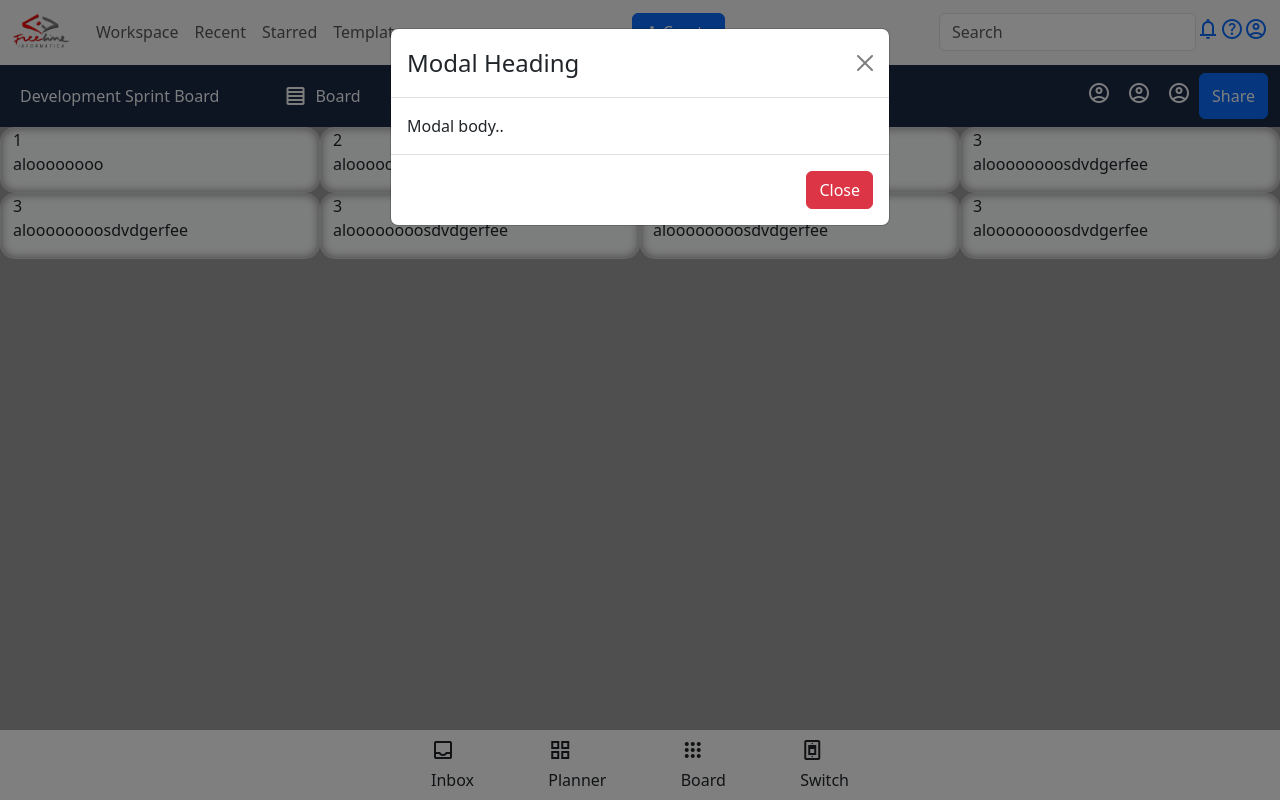
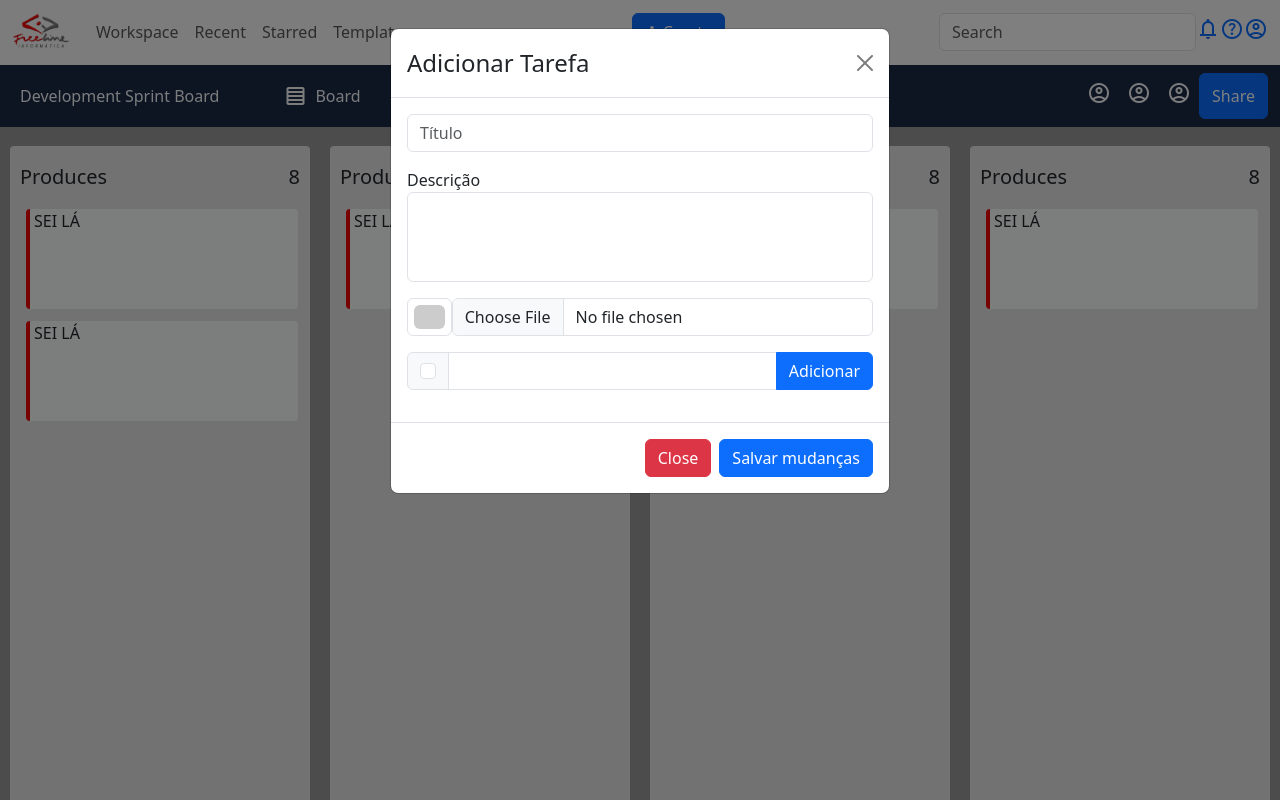
Before and after one commit to carlosvechi/app, a Vue app: page / in a window 1280 px wide. Both pictures are taken after a click on the button "✚ Create". Shown: the top 800 px of the page. Built offline with nearby package versions, Linux system fonts and the light colour scheme.

Commit message:
feat: modal, template & afins

```diff
--- a/package.json
+++ b/package.json
@@ -12,7 +12,8 @@
     "bootstrap": "^5.3.8",
     "bootstrap-vue": "^2.23.1",
     "core-js": "^3.8.3",
-    "vue": "^3.2.13",
+    "draggable": "^4.2.0",
+    "vue": "^3.5.22",
     "vue3-avatar": "^3.1.0"
   },
   "devDependencies": {
--- a/src/App.vue
+++ b/src/App.vue
@@ -2,6 +2,7 @@
   <div class="">
     <div><TheHeader /></div>
     <div><TheTemplate /> </div>
+    <div><TheModal /></div>
     <div><TheFooter /></div>
   </div>
 </template>
@@ -11,6 +12,7 @@
 import TheHeader from './components/TheHeader.vue';
 import TheFooter from './components/TheFooter.vue';
 import TheTemplate from './components/TheTemplate.vue';
+import TheModal from './components/TheModal.vue';
 
 export default {
   name: 'App',
@@ -19,6 +21,7 @@ export default {
     TheHeader,
     TheFooter,
     TheTemplate,
+    TheModal,
   }
   ,
   data() {
@@ -32,11 +35,7 @@ export default {
 
 <style>
 body{
-  background-color: rgb(158, 158, 158) !important;
+  background-color: rgb(153, 153, 153) !important;
 }
 
-.container {
-
-
-}
 </style>
--- /dev/null
+++ b/src/components/TheCard.vue
@@ -0,0 +1,22 @@
+<template>
+    <div class="myCard">
+        <div class="card-body">
+            <p class="m-1">SEI LÁ</p>
+        </div>
+    </div>
+</template>
+
+<script>
+
+</script>
+
+<style>
+.myCard {
+    background-color: #F9FAFB !important;
+    margin: 12px 12px 8px 16px;
+    border-radius: 4px;
+    height: 100px;
+    max-width: 290px;
+    border-left: 4px solid #f00606;
+}
+</style>
--- /dev/null
+++ b/src/components/TheColuna.vue
@@ -0,0 +1,23 @@
+<template>
+    <div class="card-header">
+
+                <!-- define o texto do cabeçalho do card. d-flex é usado para deixar os h5 alinhados, e txt os afasta. -->
+                <div class="d-flex txt">
+                    <h5>Produces</h5>
+                    <h5>8</h5>
+                </div>
+            </div>
+</template>
+
+<script>
+
+</script>
+
+<style>
+.txt {
+    justify-content: space-between;
+}
+.card-header {
+    margin: 19px 10px 10px 10px;
+}
+</style>
--- a/src/components/TheFooter.vue
+++ b/src/components/TheFooter.vue
@@ -1,5 +1,5 @@
 <template>
-<nav class="navbar navbar-expand-sm  navbar-dark fixed-bottom nav-cor">
+<nav class="navbar navbar-expand-sm  navbar-dark  nav-cor">
     <div class="container" style="width: 490px;">
         <div class="mx-4">
             <span class="material-symbols-outlined text-dark">
--- a/src/components/TheHeader.vue
+++ b/src/components/TheHeader.vue
@@ -23,7 +23,7 @@
                     </li>
                 </ul>
                 <div class="d-flex me-auto">
-                    <button class="btn btn-primary mx-5 " data-bs-toggle="modal" data-bs-target="#myModal"
+                    <button class="btn btn-primary mx-5" @click="abrirModal" data-bs-toggle="modal" data-bs-target="#myModal"
                         type="button">✚
                         Create</button>
                 </div>
@@ -83,45 +83,20 @@
             </div>
         </div>
     </nav>
-
-    <!-- The Modal -->
-    <div class="modal" id="myModal">
-        <div class="modal-dialog">
-            <div class="modal-content">
-
-                <!-- Modal Header -->
-                <div class="modal-header">
-                    <h4 class="modal-title">Modal Heading</h4>
-                    <button type="button" class="btn-close" data-bs-dismiss="modal"></button>
-                </div>
-
-                <!-- Modal body -->
-                <div class="modal-body">
-                    Modal body..
-                </div>
-
-                <!-- Modal footer -->
-                <div class="modal-footer">
-                    <button type="button" class="btn btn-danger" data-bs-dismiss="modal">Close</button>
-                </div>
-
-            </div>
-        </div>
-    </div>
-
-
 </template>
 
 <script>
 
+
 export default {
-
     data() {
         return {
 
         }
     },
+    methods: {
 
+    }
 }
 
 
--- /dev/null
+++ b/src/components/TheModal.vue
@@ -0,0 +1,72 @@
+<template>
+
+    <!-- The Modal -->
+    <div class="modal" id="myModal">
+        <div class="modal-dialog">
+            <div class="modal-content">
+
+                <!-- Modal Header -->
+                <div class="modal-header">
+
+                    <h4 class="modal-title">Adicionar Tarefa</h4>
+                    <button type="button" class="btn-close" data-bs-dismiss="modal"></button>
+                </div>
+
+                <!-- Modal body -->
+                <div class="modal-body">
+                    <div class="input-group mb-3">
+                        <input type="text" class="form-control" placeholder="Título" aria-label="Username"
+                            aria-describedby="basic-addon1">
+                    </div>
+
+                    <div>
+                        <label for="comment">Descrição</label>
+                        <textarea class="form-control coment" rows="5" id="comment" name="text"
+                            style="resize: none;"></textarea>
+                    </div>
+
+                    <div class="d-flex mr-5 pt-3 mb-3">
+                        <input type="color" class="form-control form-control-color" value="#CCCCCC">
+                        <div class="input-group">
+                            <input type="file" class="form-control" id="inputGroupFile04"
+                                aria-describedby="inputGroupFileAddon04" aria-label="Upload">
+                        </div>
+                    </div>
+
+                    <div class="input-group mb-3">
+                        <div class="input-group-text">
+                            <input class="form-check-input mt-0" type="checkbox" value=""
+                                aria-label="Checkbox for following text input">
+                        </div>
+                        <input type="text" class="form-control" aria-label="Text input with checkbox">
+                        <button type="button" class="btn btn-primary">Adicionar</button>
+                    </div>
+                </div>
+
+                <!-- Modal footer -->
+                <div class="modal-footer">
+                    <button type="button" class="btn btn-danger" data-bs-dismiss="modal">Close</button>
+                    <button type="button" class="btn btn-primary">Salvar mudanças</button>
+                </div>
+
+            </div>
+        </div>
+    </div>
+
+
+</template>
+
+<script>
+
+</script>
+
+<style>
+.coment {
+    height: 90px;
+}
+
+.color {
+    background-color: rgb(3, 3, 3) !important;
+    padding: 50px 2px 2px 2px;
+}
+</style>
--- a/src/components/TheTemplate.vue
+++ b/src/components/TheTemplate.vue
@@ -1,45 +1,70 @@
+
+<script setup>
+
+import TheColuna from './TheColuna.vue';
+import TheCard from './TheCard.vue';
+
+</script>
+
+
 <template>
-    <div class="container-fluid scrollmenu">
-        <div class="row">
-            <div class="col-sm-12 col-xl-3 card myCard">1
-                <p>aloooooooo</p>
-            </div>
-            <div class="col-sm-12 col-xl-3 card myCard">2
-                <p>aloooooooofsdfdfddfd</p>
-            </div>
-            <div class="col-sm-12 col-xl-3 card myCard">3
-                <p>aloooooooosdvdgerfee</p>
-            </div>
-            <div class="col-sm-12 col-xl-3 card myCard">3
-                <p>aloooooooosdvdgerfee</p>
-            </div>
-            <div class="col-sm-12 col-xl-3 card myCard">3
-                <p>aloooooooosdvdgerfee</p>
-            </div>
-            <div class="col-sm-12 col-xl-3 card myCard">3
-                <p>aloooooooosdvdgerfee</p>
-            </div>
-            <div class="col-sm-12 col-xl-3 card myCard">3
-                <p>aloooooooosdvdgerfee</p>
-            </div>
-            <div class="col-sm-12 col-xl-3 card myCard">3
-                <p>aloooooooosdvdgerfee</p>
-            </div>
+    <!-- d-flex mantém os itens alinhado na horizontal -->
+    <div class="d-flex overflow-x-auto">
+
+        <!-- define o 'card principal'. Os cards menores, ficarão dentro dele. -->
+        <div class="colunas">
+            <TheColuna />
+
+            <!-- corpo dos cards menores -->
+            <TheCard />
+            <TheCard />
+
         </div>
+
+        <div class="colunas">
+            <TheColuna />
+
+            <!-- corpo dos cards menores -->
+            <TheCard />
+
+        </div>
+
+        <div class="colunas">
+            <TheColuna />
+
+            <!-- corpo dos cards menores -->
+            <TheCard />
+
+        </div>
+
+        <div class="colunas">
+            <TheColuna />
+
+            <!-- corpo dos cards menores -->
+            <TheCard />
+
+        </div>
+
+        <div class="colunas">
+            <TheColuna />
+
+            <!-- corpo dos cards menores -->
+            <TheCard />
+
+        </div>
+
     </div>
 </template>
 
-<script>
+<style>
+.colunas {
+    height: fit-content;
+    min-width: 300px;
+    min-height: 100vh;
+    margin: 19px 10px 10px 10px;
+    max-width: 300px;
+    background-color: #e5e5e7;
+    border-radius: 4px;
+}
 
-</script>
-
-<style>
-.myCard {
-    background-color: #F9FAFB !important;
-    box-shadow: inset 0px 0px 10px #888888;
-    border-radius: 15px !important;
-}
-.wrapper {
-    overflow-x: auto;
-}
 </style>
```
Also changed, not shown: src/components/text.vue (deleted, +0 -17 lines), 1 other file (tests, documents, lock files or other folders).
